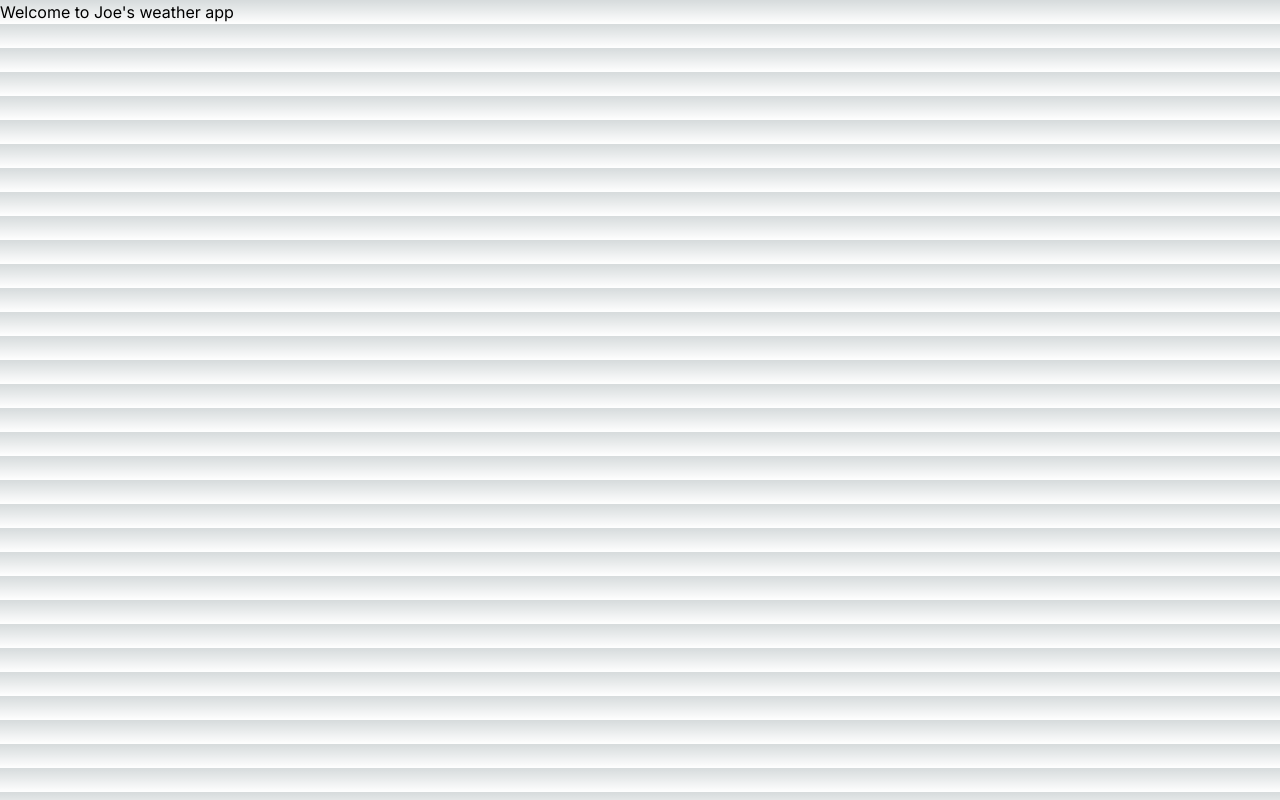
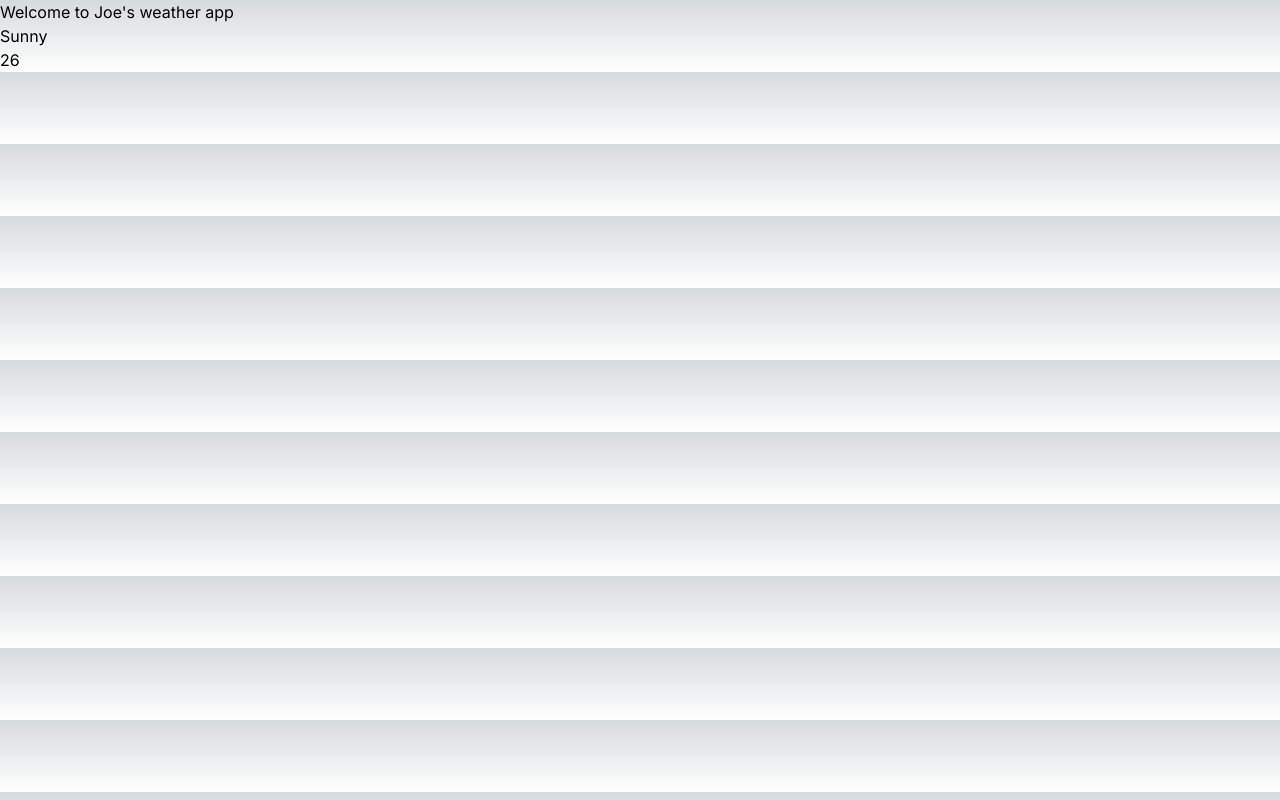
Before and after one commit to Joe-Fuller/weather-app, a Next.js app: page / in a window 1280 px wide. Built offline with nearby package versions, Linux system fonts and the light colour scheme.

Commit message:
work on weather card

```diff
--- a/app/page.js
+++ b/app/page.js
@@ -1,7 +1,10 @@
+import WeatherCard from "@/components/weatherCard";
+
 export default function Home() {
   return (
     <main>
       <h1>Welcome to Joe's weather app</h1>
+      <WeatherCard temp="26" type="Sunny"></WeatherCard>
     </main>
   );
 }
--- a/components/weatherCard.js
+++ b/components/weatherCard.js
@@ -1,3 +1,8 @@
-export default function WeatherCard({}) {
-  return <div>The weather</div>;
+export default function WeatherCard({ temp, type }) {
+  return (
+    <div>
+      <h2>{type}</h2>
+      <p>{temp}</p>
+    </div>
+  );
 }
```
